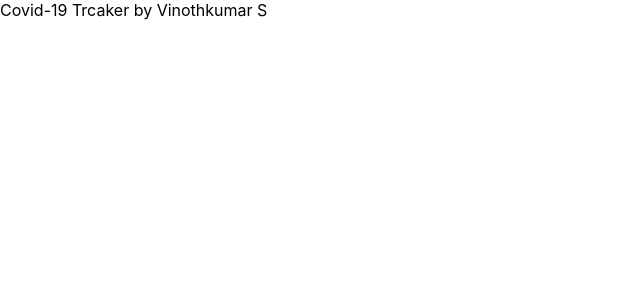
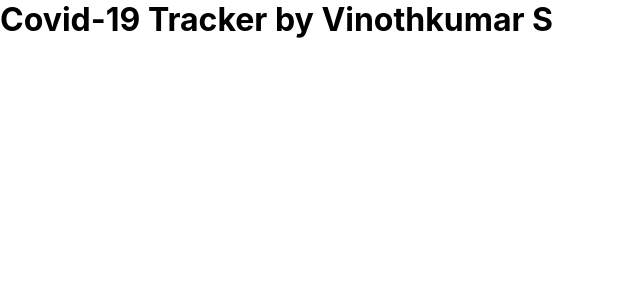
Before and after one commit to Vinoth6194/covid19-tracker, a React (Create React App) app: page / in a window 1280 px wide. Shown: the top 300 px of the page, without its empty margins (0-640 px from the left). Built offline with nearby package versions, Linux system fonts and the light colour scheme.

Commit message:
app name corrected

```diff
--- a/src/App.js
+++ b/src/App.js
@@ -2,7 +2,11 @@ import React from "react";
 import "./App.css";
 
 function App() {
-  return <div className="app">Covid-19 Trcaker by Vinothkumar S</div>;
+  return (
+    <div className="app">
+      <h1>Covid-19 Tracker by Vinothkumar S</h1>
+    </div>
+  );
 }
 
 export default App;
```
